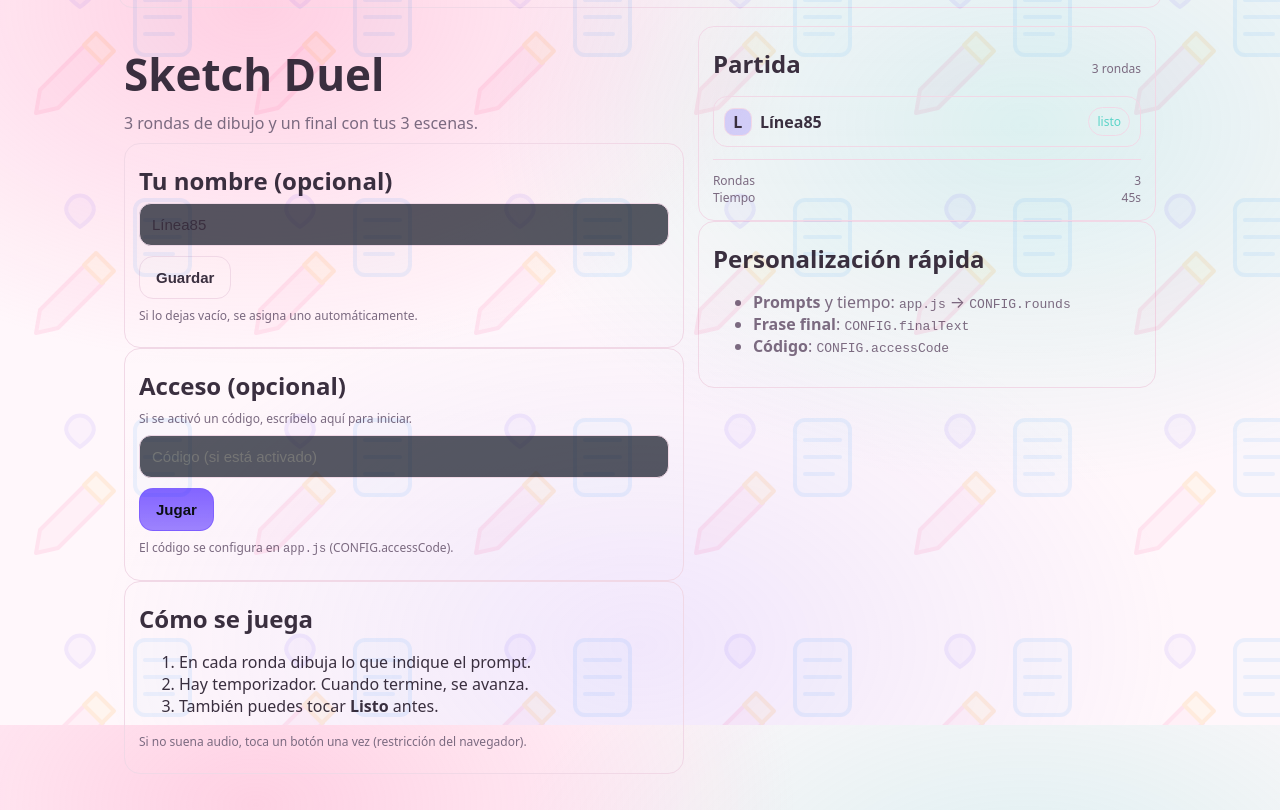
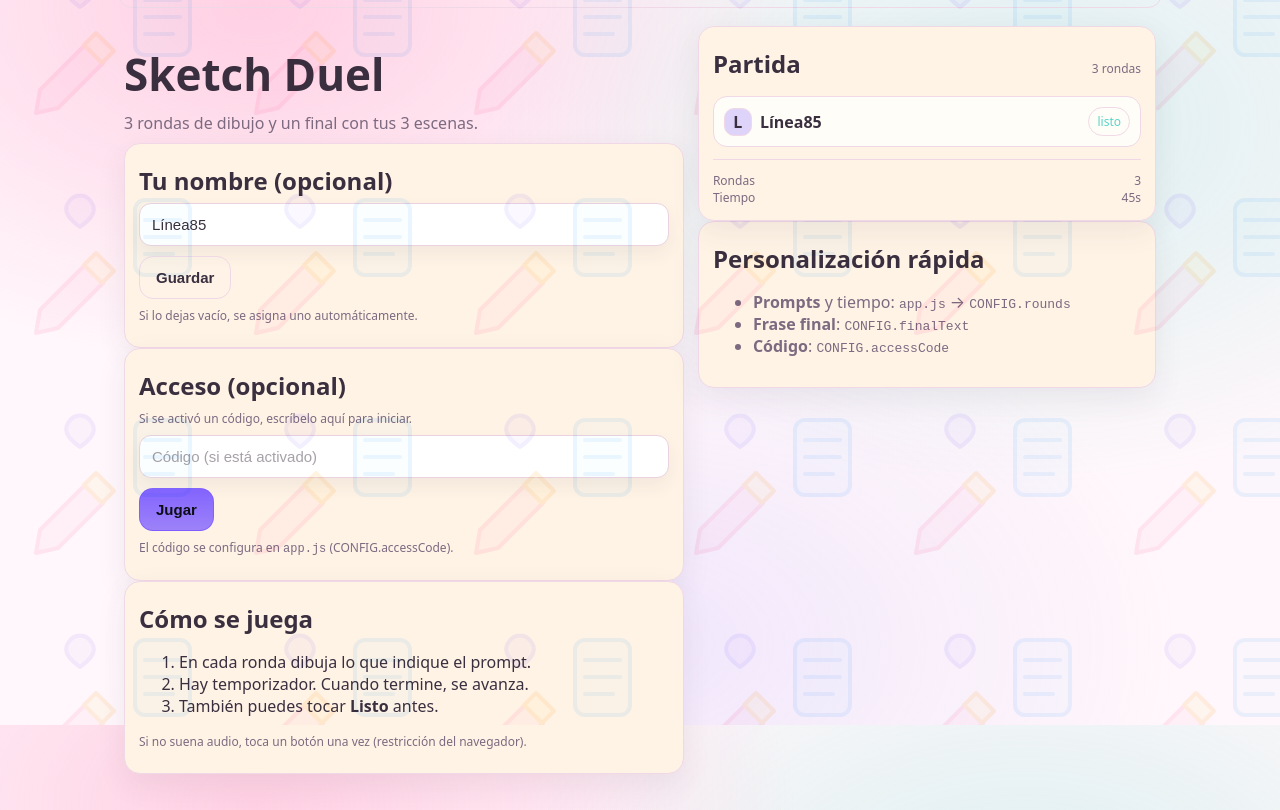
Before and after one commit to juacoco/dibujaton-de-historias, a plain HTML site: page index.html in a window 1280 px wide. Shown: the part 75-885 px from the top of the page. Drawn offline with Linux system fonts and the light colour scheme.

Commit message:
styles.css

```diff
--- a/styles.css
+++ b/styles.css
@@ -50,10 +50,11 @@ p{ line-height:1.45; margin: 8px 0; }
 .tiny{ font-size: 12px; }
 
 .card{
-  border:1px solid var(--line);
-  background: linear-gradient(180deg, rgba(255,255,255,.05), rgba(255,255,255,.02));
+  border: 1px solid var(--line);
+  background: #fff3e6;               /* crema (opaco) */
   border-radius: 16px;
   padding: 14px;
+  box-shadow: 0 10px 30px rgba(58,47,63,.08);  /* suave, cute */
 }
 
 .primary, .ghost{
@@ -85,15 +86,24 @@ p{ line-height:1.45; margin: 8px 0; }
 
 .input{
   width: 100%;
-  background: rgba(15,20,34,.7);
-  border: 1px solid var(--line);
+  background: #ffffff;               /* blanco sólido */
+  border: 1px solid #ead2df;
   color: var(--text);
   border-radius: 12px;
   padding: 12px 12px;
   font-size: 15px;
   outline: none;
+  box-shadow: 0 8px 18px rgba(58,47,63,.06);
 }
-.input:focus{ border-color: rgba(124,92,255,.7); box-shadow: 0 0 0 3px rgba(124,92,255,.18); }
+
+.input::placeholder{
+  color: rgba(58,47,63,.45);
+}
+
+.input:focus{
+  border-color: rgba(255,134,183,.85);
+  box-shadow: 0 0 0 4px rgba(255,134,183,.18), 0 10px 22px rgba(58,47,63,.07);
+}.input:focus{ border-color: rgba(124,92,255,.7); box-shadow: 0 0 0 3px rgba(124,92,255,.18); }
 
 .row{ display:flex; gap:10px; align-items:center; flex-wrap: wrap; }
 .row.between{ justify-content:space-between; }
@@ -111,7 +121,7 @@ p{ line-height:1.45; margin: 8px 0; }
   padding: 10px 10px;
   border: 1px solid var(--line);
   border-radius: 14px;
-  background: rgba(255,255,255,.03);
+  background: #fffdf8;   /* crema muy clarita */
 }
 .badge{ display:inline-flex; align-items:center; gap: 8px; font-weight: 900; }
 .avatar{
```
